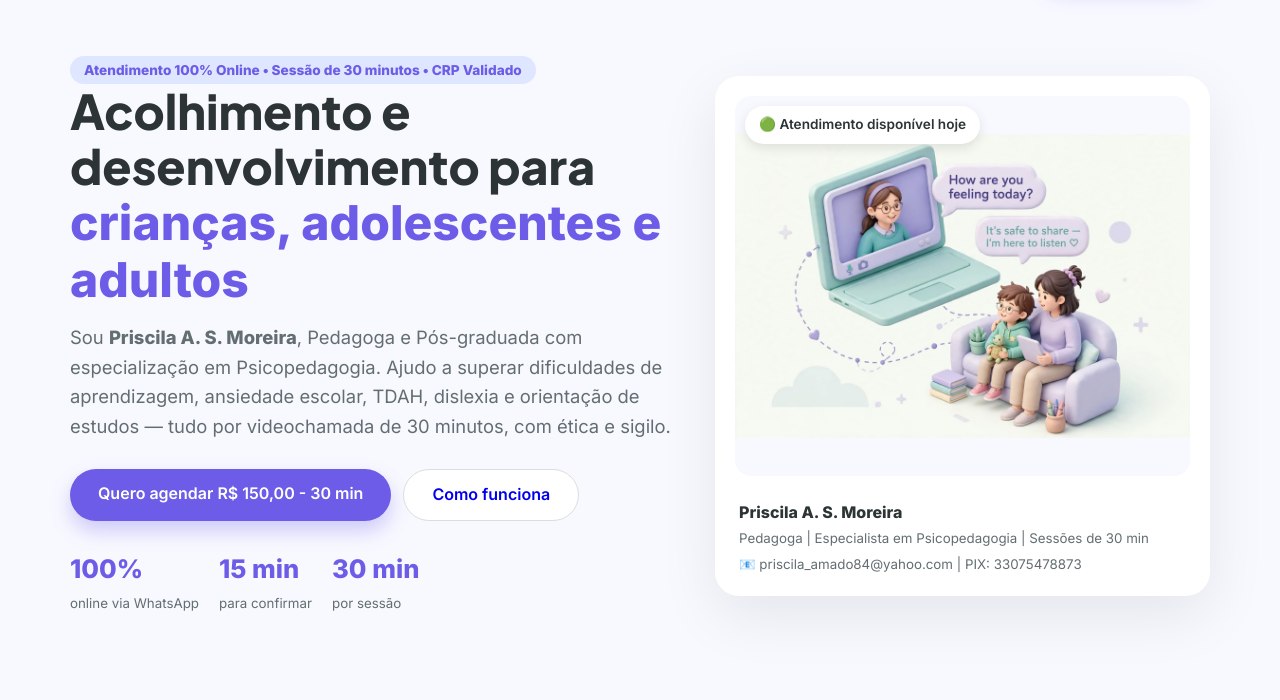
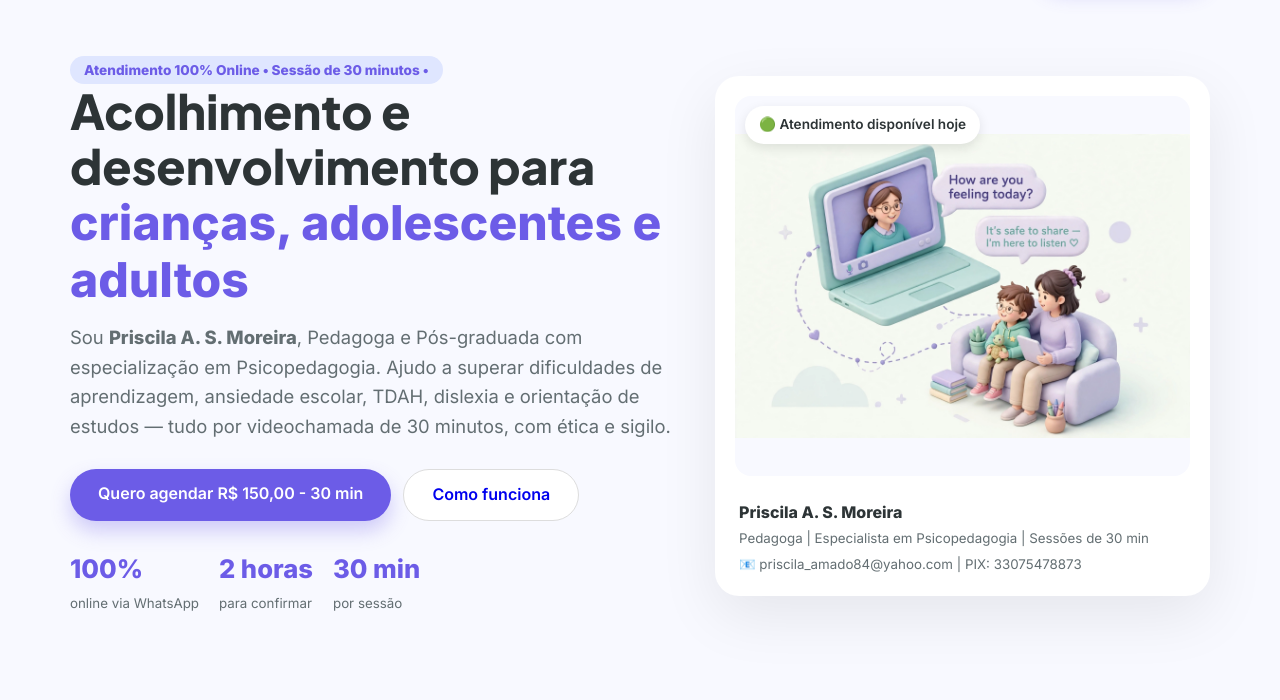
Before and after one commit to nilsonamado58/Psicopedagoga-teleatendimento, a Flask app: page / in a window 1280 px wide. Shown: the part 83-783 px from the top of the page. Run offline with Flask 3, Linux system fonts and the light colour scheme.

Commit message:
Update index.html
ajustes de nomenclaturas tecnicas

```diff
--- a/templates/index.html
+++ b/templates/index.html
@@ -17,7 +17,7 @@
 
 <section class="container hero">
   <div>
-    <span style="background:#DFE6FF;color:#6C5CE7;padding:6px 14px;border-radius:20px;font-weight:700;font-size:.85rem">Atendimento 100% Online • Sessão de 30 minutos • CRP Validado</span>
+    <span style="background:#DFE6FF;color:#6C5CE7;padding:6px 14px;border-radius:20px;font-weight:700;font-size:.85rem">Atendimento 100% Online • Sessão de 30 minutos • </span>
     <h1 style="font-family:'Plus Jakarta Sans'">Acolhimento e desenvolvimento para <b>crianças, adolescentes e adultos</b></h1>
     <p>Sou <strong>Priscila A. S. Moreira</strong>, Pedagoga e Pós-graduada com especialização em Psicopedagogia. Ajudo a superar dificuldades de aprendizagem, ansiedade escolar, TDAH, dislexia e orientação de estudos — tudo por videochamada de 30 minutos, com ética e sigilo.</p>
     <div style="display:flex;gap:12px;flex-wrap:wrap">
@@ -26,7 +26,7 @@
     </div>
     <div style="margin-top:28px;display:flex;gap:20px">
       <div><strong style="color:var(--primary);font-size:1.6rem">100%</strong><br><small style="color:var(--muted)">online via WhatsApp</small></div>
-      <div><strong style="color:var(--primary);font-size:1.6rem">15 min</strong><br><small style="color:var(--muted)">para confirmar</small></div>
+      <div><strong style="color:var(--primary);font-size:1.6rem">2 horas</strong><br><small style="color:var(--muted)">para confirmar</small></div>
       <div><strong style="color:var(--primary);font-size:1.6rem">30 min</strong><br><small style="color:var(--muted)">por sessão</small></div>
     </div>
   </div>
@@ -89,7 +89,7 @@
 </section>
 
 <footer style="text-align:center;padding:60px 0;color:var(--muted)">
-  <p><strong>Priscila A. S. Moreira</strong> - Pedagoga | Pós-graduada em Psicopedagogia<br>Teleatendimento 30 min | R$150,00 | PIX 33075478873 | 📧 priscila_amado84@yahoo.com<br>🔒 Sigilo profissional garantido • LGPD • CFP Resolução 11/2018</p>
+  <p><strong>Priscila A. S. Moreira</strong> - Pedagoga | Pós-graduada em Psicopedagogia<br>Teleatendimento 30 min | R$150,00 | PIX 33075478873 | 📧 priscila_amado84@yahoo.com<br>🔒 Sigilo profissional garantido • LGPD • </p>
 </footer>
 
 <script src="{{ url_for('static', filename='js/script.js') }}"></script>
```
